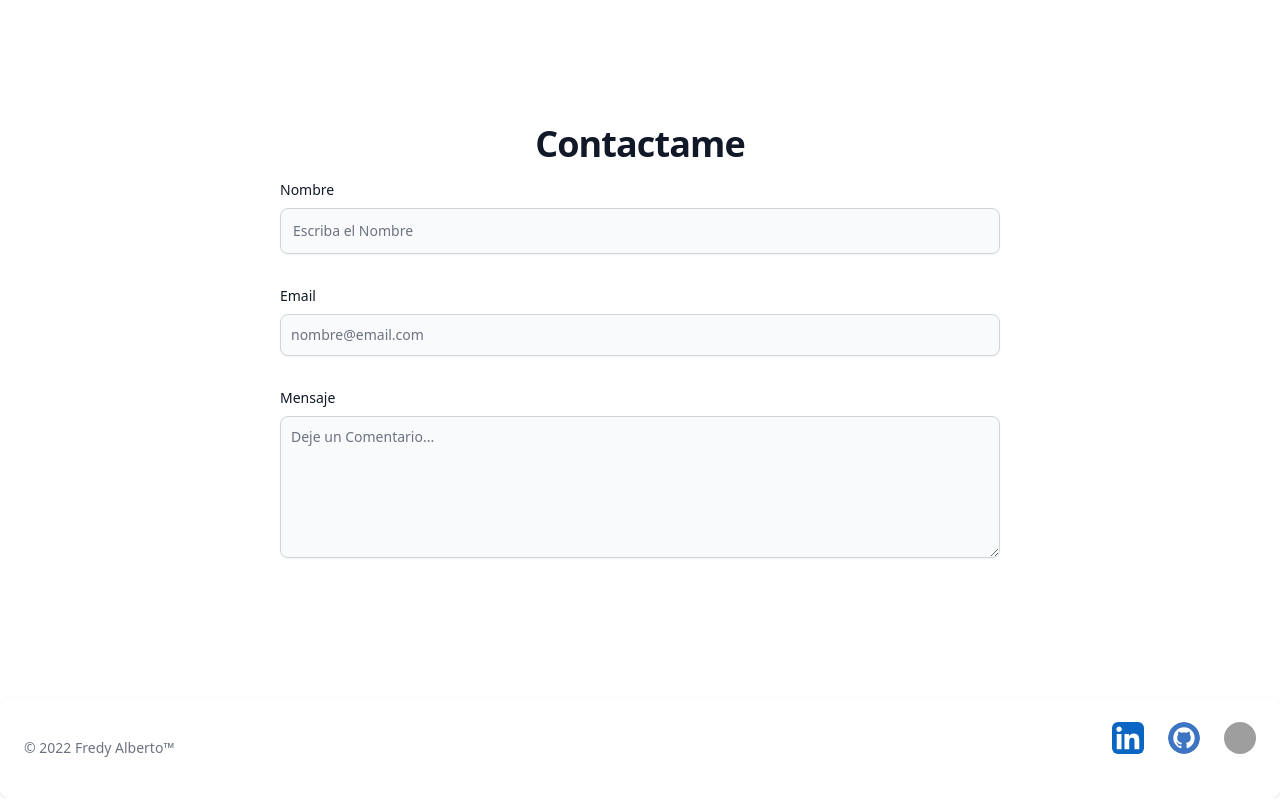
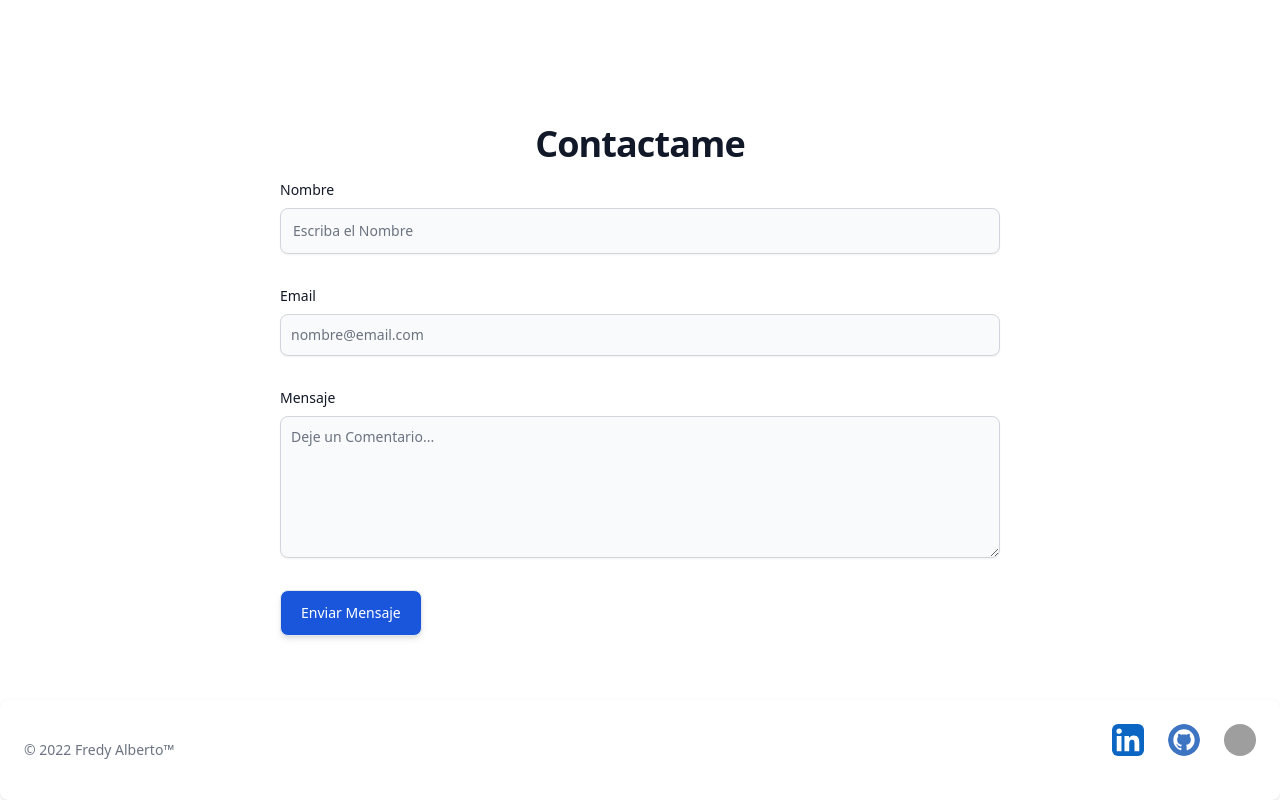
Before and after one commit to fredyvaron/Portafolio, a React (Vite) app: page / in a window 1280 px wide. Shown: the part 2781-3581 px from the top of the page. Built offline with nearby package versions, Linux system fonts and the light colour scheme; no server answers; grey boxes are pictures that could not be loaded.

Commit message:
add send message button

```diff
--- a/src/Component/Contacteme.jsx
+++ b/src/Component/Contacteme.jsx
@@ -84,14 +84,14 @@ console.log( import.meta.env.VITE_APP_USER_ID)
               <textarea
                 id="message"
                 rows="6"
-                className="block p-2.5 w-full text-sm text-gray-900 bg-gray-50 rounded-lg shadow-sm border border-gray-300 focus:ring-primary-500 focus:border-primary-500 dark:bg-gray-700 dark:border-gray-600 dark:placeholder-gray-400 dark:text-white dark:focus:ring-primary-500 dark:focus:border-primary-500"
+                className="block p-2.5 w-full text-sm text-gray-900 bg-gray-50 rounded-lg shadow-sm border border-gray-300 focus:ring-primary-500 focus:border-primary-500 dark:bg-gray-700 dark:border-gray-600   dark:placeholder-gray-400 dark:text-white dark:focus:ring-primary-500 dark:focus:border-primary-500"
                 placeholder="Deje un Comentario..."
                 name="message"
               ></textarea>
             </div>
             <button
               type="submit"
-              className="py-3 px-5 text-sm font-medium text-center text-white rounded-lg bg-primary-700 sm:w-fit hover:bg-primary-800 focus:ring-4 focus:outline-none focus:ring-primary-300 dark:bg-primary-600 dark:hover:bg-primary-700 dark:focus:ring-primary-800"
+              className="py-3 px-5 text-sm font-medium text-center bg-blue-700 text-white rounded-lg hover:text-white  hover:bg-blue-600   border border-gray-200 shadow-md"
             >
               Enviar Mensaje
             </button>
```
